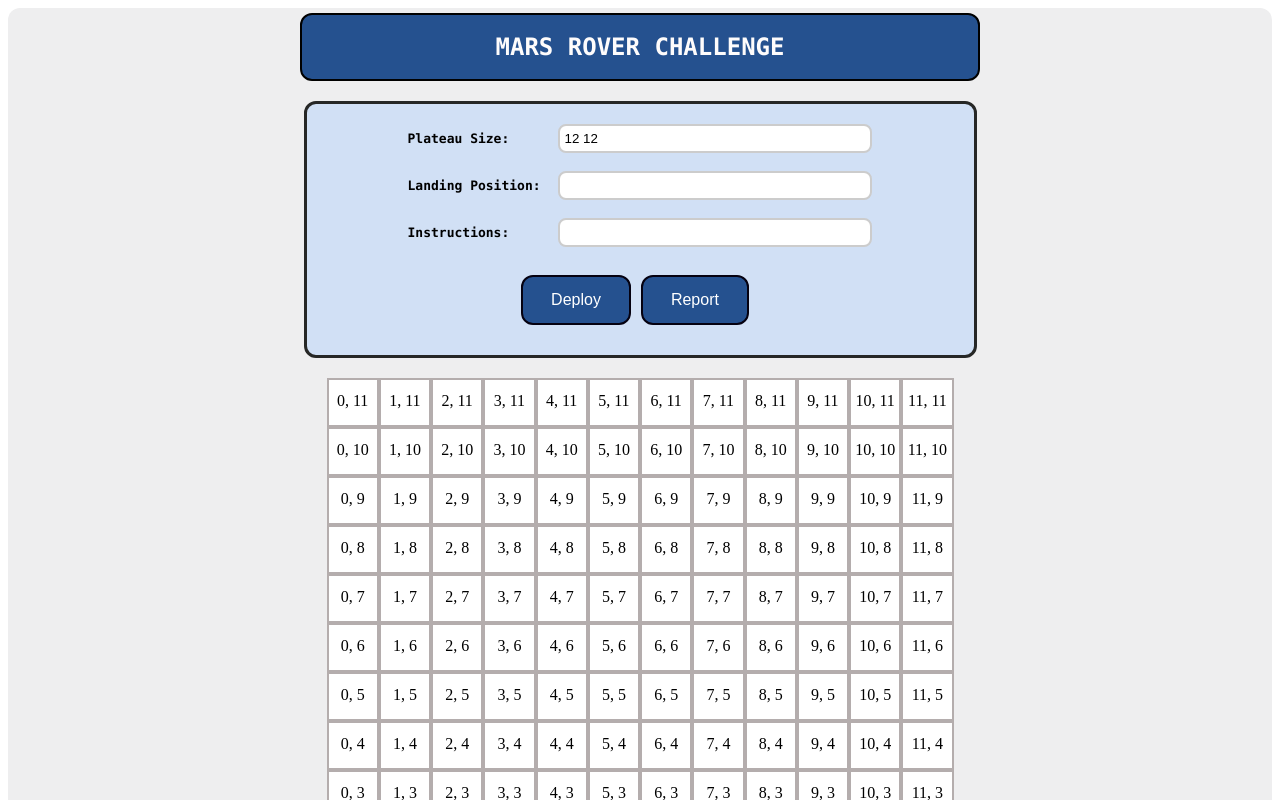
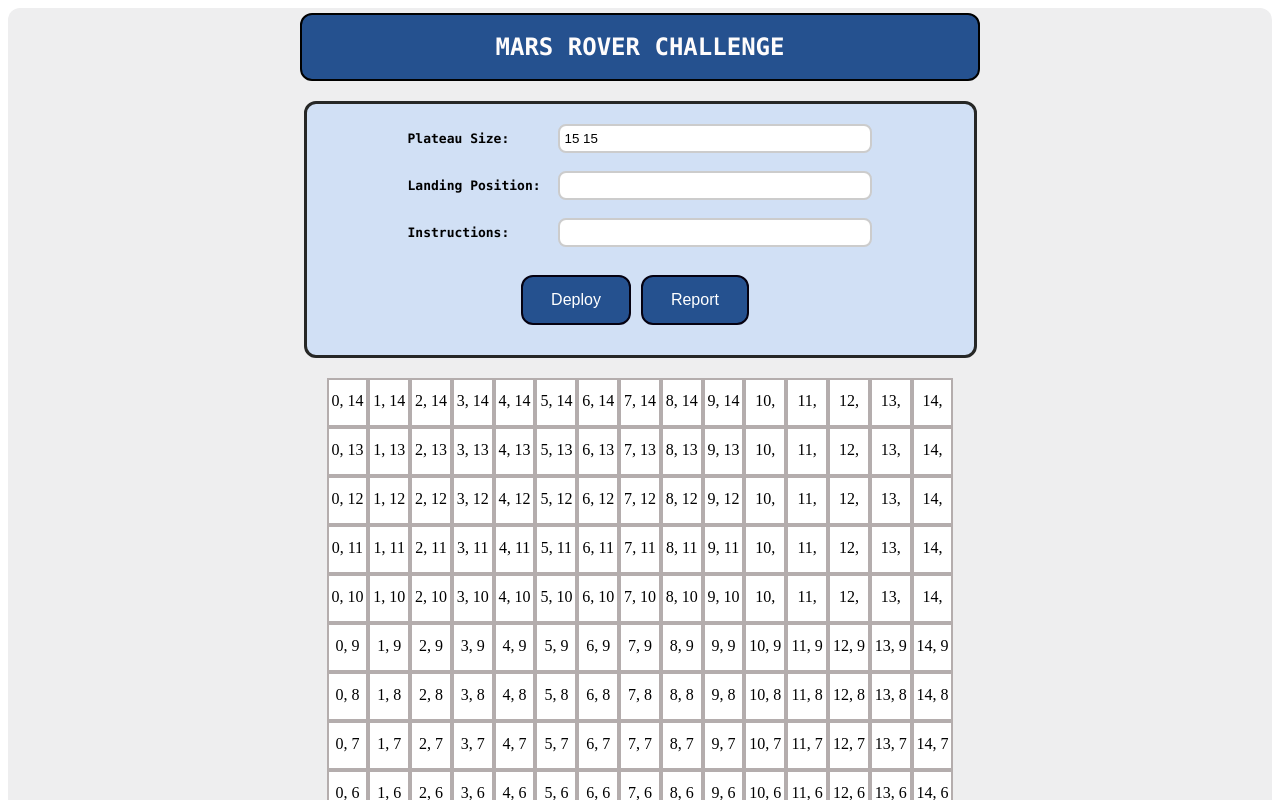
Before and after one commit to saviopinho/mars-rover-challenge-fullstack, a React (Create React App) app in the folder frontend/: page / in a window 1280 px wide. Shown: the top 800 px of the page. Built offline with nearby package versions, Linux system fonts and the light colour scheme; no server answers.

Commit message:
fix-rover-deploy-react

```diff
--- a/frontend/src/components/Grid.js
+++ b/frontend/src/components/Grid.js
@@ -3,7 +3,7 @@ import Tile from './Tile';
 import './Grid.css';
 
 function Grid(props) {
-    const { size, selectedCell } = props;
+    const { size, rovers } = props;
 
     const buildGrid = (size) => {
         let grid = [];
@@ -18,14 +18,27 @@ function Grid(props) {
                 let gridRow = [];
 
                 for (let col = 0; col <= m; col++) {
-                    const found =
-                        selectedCell.row === row && selectedCell.col === col;
+                    const foundRover = rovers.find((rover) => {
+                        const roverFinalData = rover.final_position.split(' ');
+                        const rover_col = parseInt(roverFinalData[1]);
+                        const rover_row = parseInt(roverFinalData[0]);
 
-                    const id = found
-                        ? `${col} ${row} ${selectedCell.direction}`
+                        if (rover_col === row && rover_row === col) {
+                            return rover;
+                        }
+                    });
+
+                    let direction = '';
+
+                    if (foundRover) {
+                        direction = foundRover.final_position.split(' ')[2];
+                    }
+
+                    const id = foundRover
+                        ? `${col} ${row} ${direction}`
                         : `${col}, ${row}`;
 
-                    const color = found
+                    const color = foundRover
                         ? 'linear-gradient(to right bottom, #173fb4, #007eea, #00add1, #00d381, #a8eb12)'
                         : 'white';
 
--- a/frontend/src/components/RoverForm.js
+++ b/frontend/src/components/RoverForm.js
@@ -1,20 +1,37 @@
 import './RoverForm.css';
 import Grid from './Grid';
-import { useState } from 'react';
+import { useEffect, useState } from 'react';
 import { Link } from 'react-router-dom';
+import axios from 'axios';
 
 function RoverForm(props) {
     const { selectedCell, onAddRover } = props;
 
-    const [plateauSize, setPlateauSize] = useState('12 12');
+    const [plateauSize, setPlateauSize] = useState('15 15');
     const [instruction, setInstruction] = useState('');
     const [initialPosition, setInitialPosition] = useState('');
+    const [roversPosition, setRoversPosition] = useState([]);
 
     const roverData = {
         plateauSize,
         initialPosition: initialPosition.toUpperCase(),
         instruction: instruction.toUpperCase(),
     };
+
+    useEffect(() => {
+        const fetchData = async () => {
+            const response = await axios
+                .get(`${process.env.REACT_APP_API}?page=${1}&limit=${99999999}`)
+                .then((response) => response.data)
+                .catch((error) => error.response);
+
+            if (response) {
+                setRoversPosition(response.data);
+            }
+        };
+
+        fetchData();
+    }, [selectedCell]);
 
     const changePlateauHandler = (event) => {
         setPlateauSize(event.target.value);
@@ -119,7 +136,7 @@ function RoverForm(props) {
                 </div>
             </div>
 
-            <Grid selectedCell={selectedCell} size={plateauSize}></Grid>
+            <Grid size={plateauSize} rovers={roversPosition}></Grid>
         </div>
     );
 }
--- a/frontend/src/pages/Report.js
+++ b/frontend/src/pages/Report.js
@@ -57,7 +57,7 @@ function Report() {
         data: [],
         total: 0,
         page: 1,
-        pageSize: 5,
+        pageSize: 10,
     });
 
     useEffect(() => {
```
